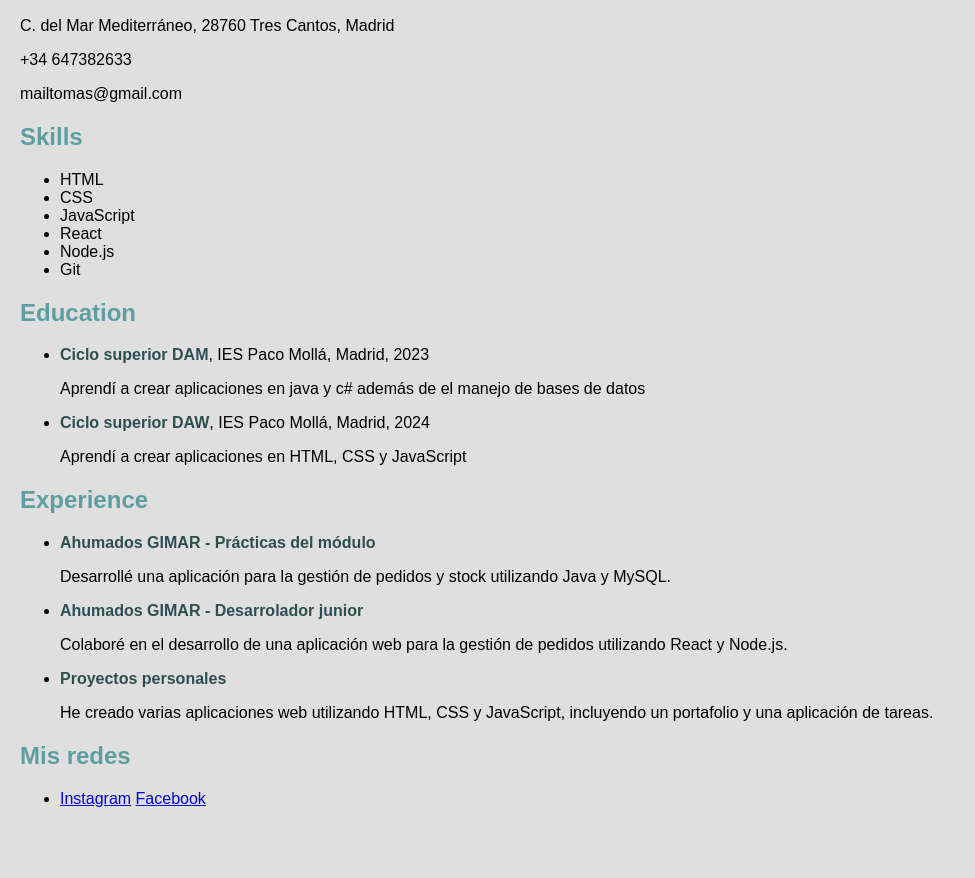
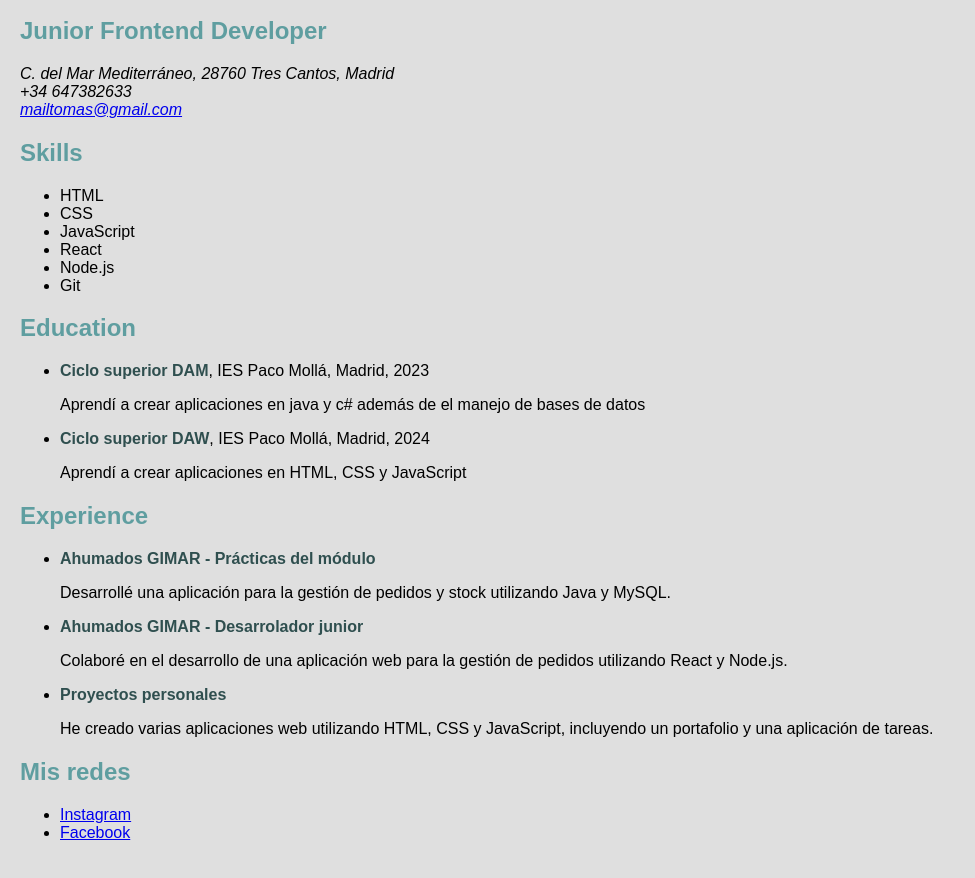
Before and after one commit to ImTommyDev/HTML_CV, a plain HTML site: page index.html in a window 1280 px wide. Shown: the part 131-1009 px from the top of the page, without its empty margins (0-975 px from the left). Before the commit the page ends 975 px from the top, so only its background shows below. Drawn offline with Linux system fonts and the light colour scheme.

Commit message:
Mejoras en la semántica

```diff
--- a/index.html
+++ b/index.html
@@ -24,13 +24,20 @@
     </style>
 </head>
 <body>
+    <header>
         <h1>Tomás Primo Rico</h1>
+        <h2>Junior Frontend Developer</h2>
+    </header>
+
+    <main>
 
         <section id="about-me">
             <h2>Junior Frontend Developer</h2>
-        <p>C. del Mar Mediterráneo, 28760 Tres Cantos, Madrid</p>
-        <p>+34 647382633</p>
-        <p>mailtomas@gmail.com</p>
+            <address> <!-- Etiqueta address para datos de contacto -->
+                C. del Mar Mediterráneo, 28760 Tres Cantos, Madrid<br>
+                +34 647382633<br>
+                <a href="mailto:mailtomas@gmail.com">mailtomas@gmail.com</a>
+            </address>
         </section>
 
         <section id="skills">
@@ -80,14 +87,15 @@
             </ul>
         </section>
 
-    <section id="network">
+        <nav id="network"> <!-- Uso nav en lugar de section para los enlaces de navegación a redes externas-->
             <h2>Mis redes</h2>
             <ul>
-            <li>
-                <a href="https://www.instagram.com/">Instagram</a>
-                <a href="https://www.facebook.com/">Facebook</a>
-            </li>
+                <li><a href="https://www.instagram.com/">Instagram</a></li>
+                <li><a href="https://www.facebook.com/">Facebook</a></li>
             </ul>
-    </section>
+        </nav>
+
+    </main>
+
 </body>
 </html>
```
Lines whose indentation alone changed are shown as unchanged.
